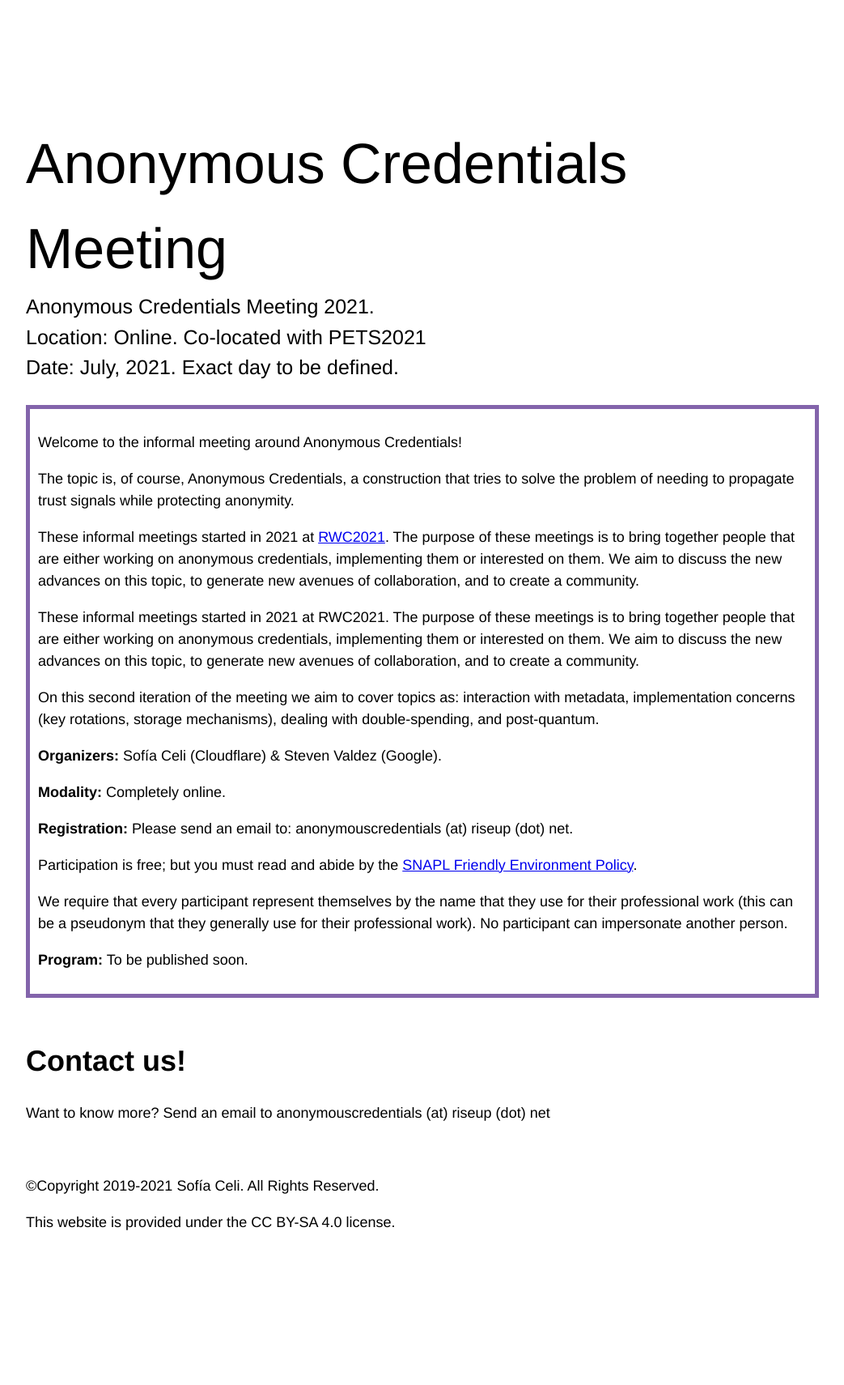
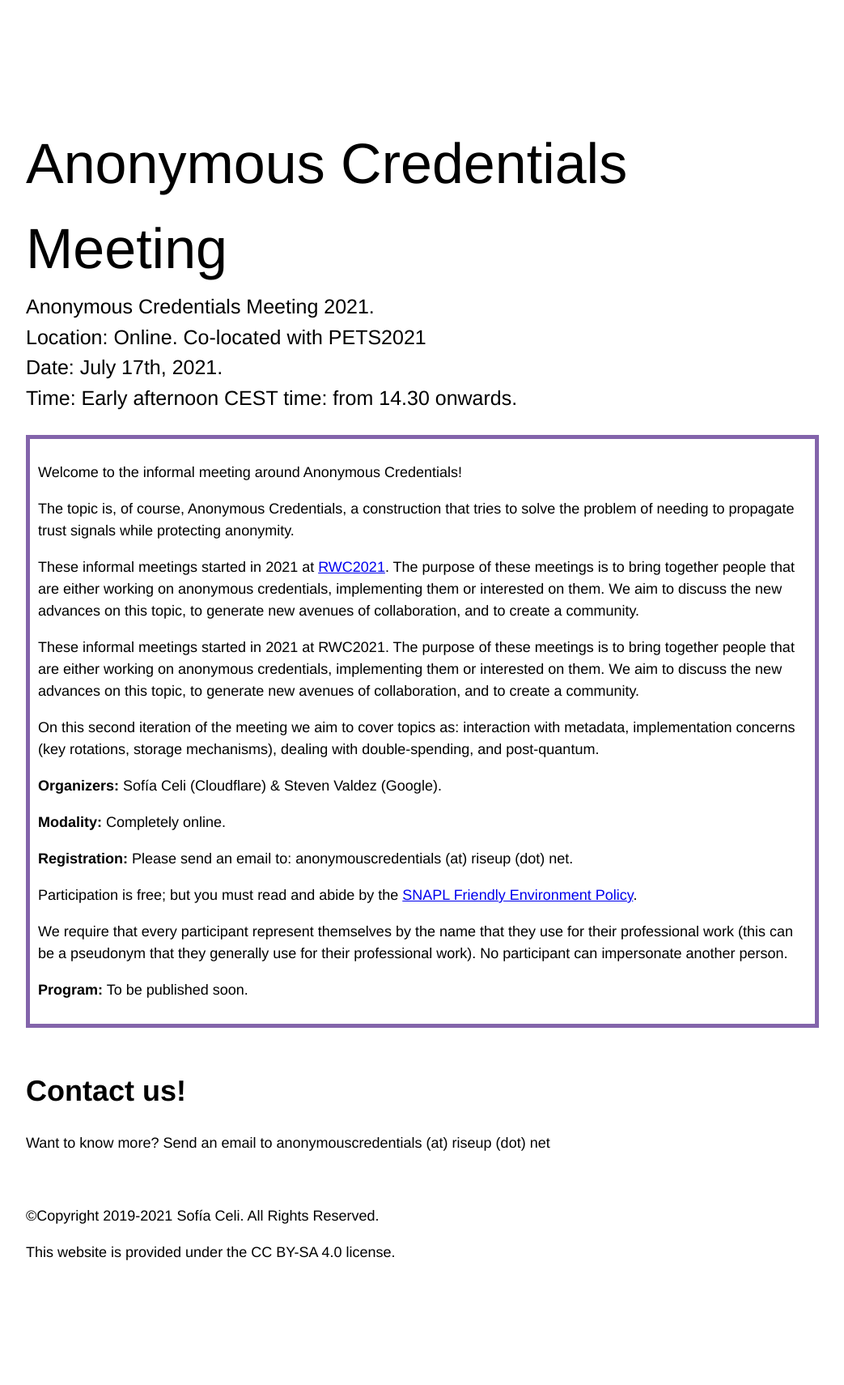
Before and after one commit to claucece/Anonymous-Credentials-Meeting, a Jekyll site: the page built from index.html, in a window 1280 px wide. Shown: the whole page at 81% size, without its empty margins (118-1161 px from the left). Built offline with Jekyll 4.4.1, drawn with Linux system fonts in a browser that asks for light colours; before the commit the page ends 1673 px from its top, so only the background shows below that.

Commit message:
Add date and time

```diff
--- a/index.html
+++ b/index.html
@@ -6,7 +6,8 @@ layout: default
         <p id="main-title">Anonymous Credentials Meeting</p>
         <p id="main-description">Anonymous Credentials Meeting 2021.</p>
         <p id="main-description">Location: Online. Co-located with PETS2021</p>
-        <p id="main-description">Date: July, 2021. Exact day to be defined.</p>
+        <p id="main-description">Date: July 17th, 2021.</p>
+        <p id="main-description">Time: Early afternoon CEST time: from 14.30 onwards.</p>
   		</div>
     </div>
     <br>
```
